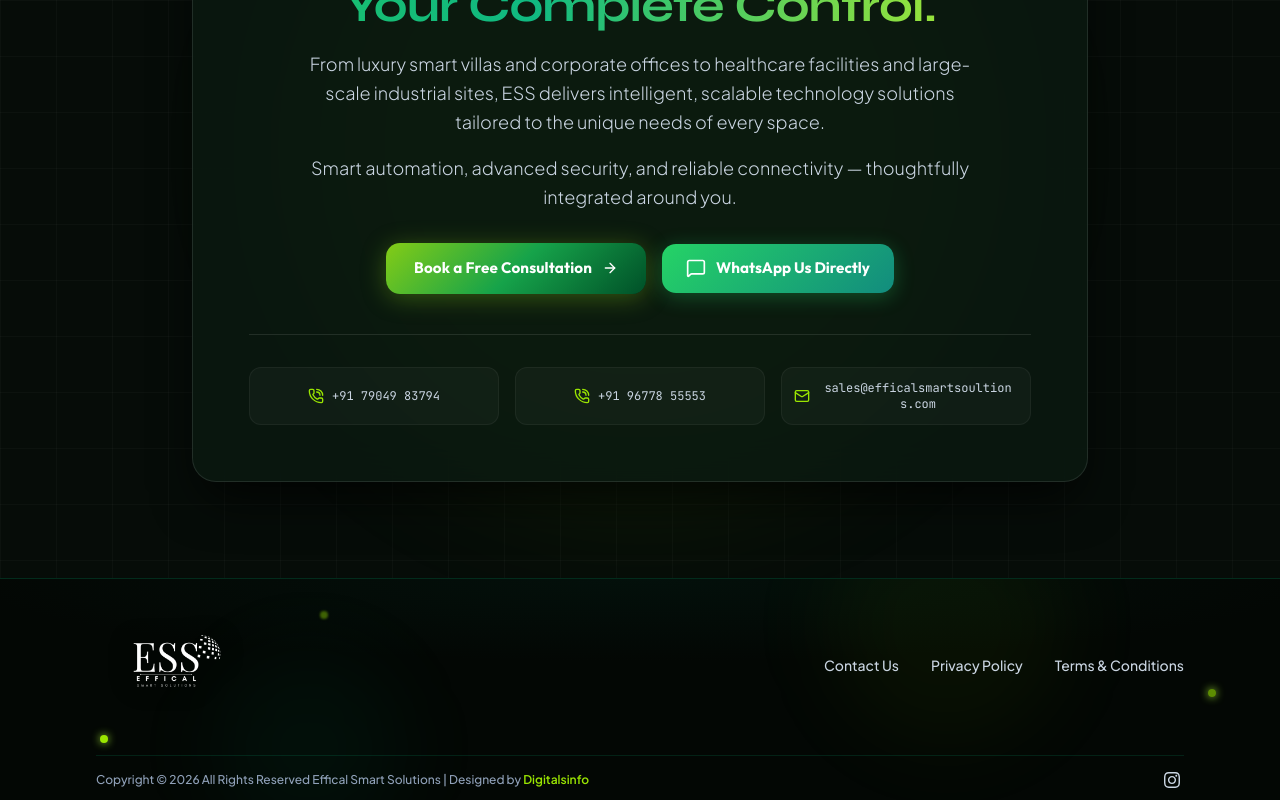
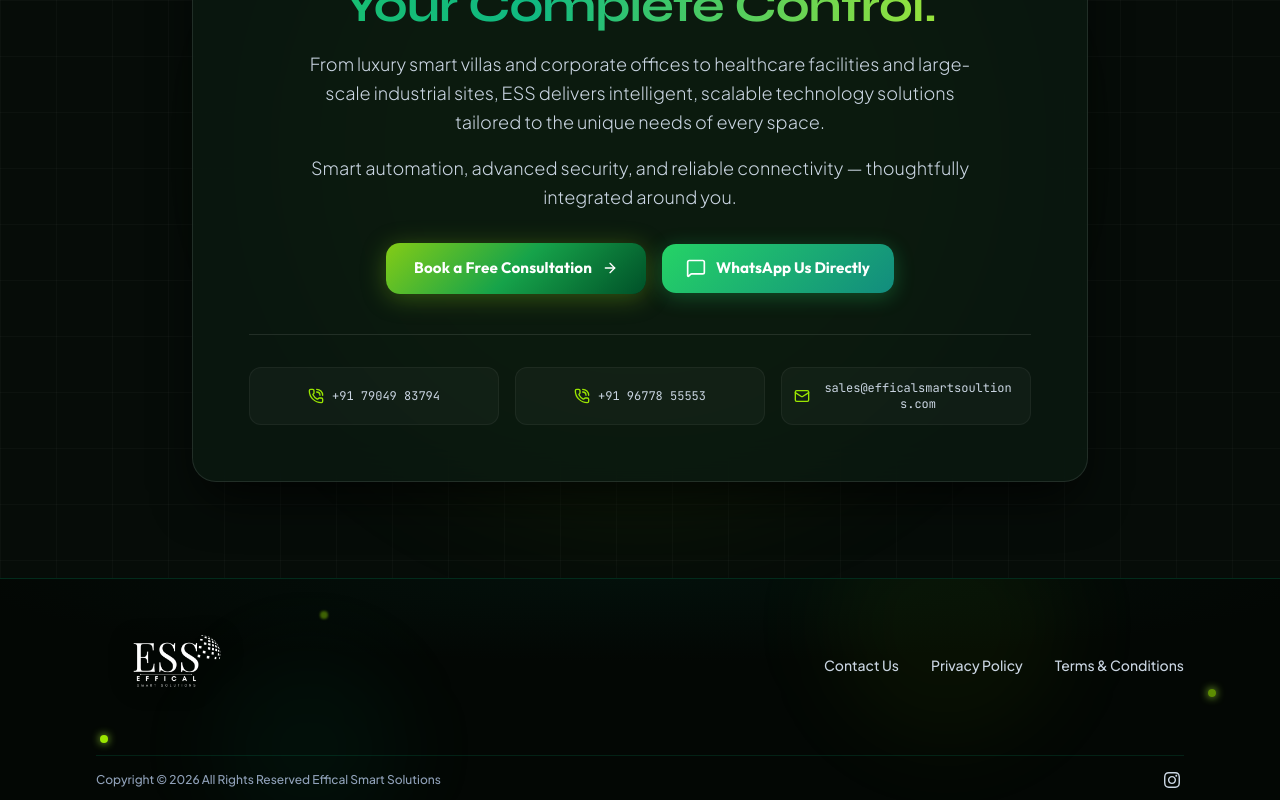
Before and after one commit to PaulDavid-dev/effical-web, a React (Vite) app: page / in a window 1280 px wide. Shown: the part 5699-6499 px from the top of the page. Built offline with nearby package versions, Linux system fonts and the light colour scheme.

Commit message:
final corrections done

```diff
--- a/src/components/Footer.jsx
+++ b/src/components/Footer.jsx
@@ -45,10 +45,7 @@ export default function Footer({ brand = 'ess', onSelectBrand = () => { }, onOpe
         {/* Bottom Bar: Copyright & Social Channels */}
         <div className="pt-3 flex flex-col sm:flex-row items-center justify-between gap-3 text-xs text-slate-400 font-medium">
           <p className="text-center sm:text-left">
-            Copyright © 2026 All Rights Reserved {activeBrand.fullName || activeBrand.name} | Designed by{' '}
-            <span className="text-lime-400 font-semibold hover:text-lime-300 transition-colors cursor-pointer">
-              Digitalsinfo
-            </span>
+            Copyright © 2026 All Rights Reserved {activeBrand.fullName || activeBrand.name}
           </p>
 
           {/* Social Channels */}
```
